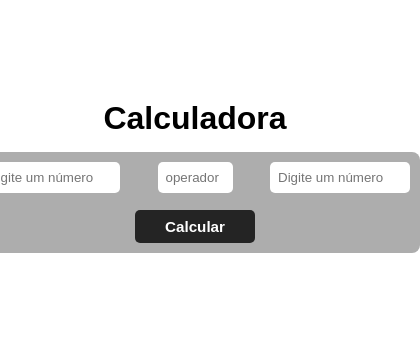
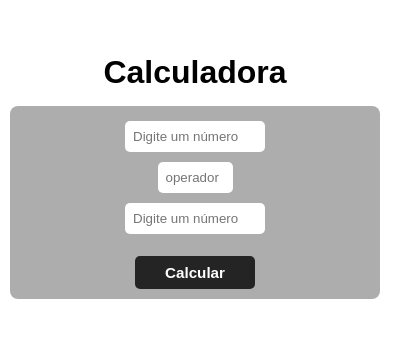
Before and after one commit to osnymeneses/calculadora-simples, a plain HTML site: page index.html in a window 390 px wide. Shown: the part 231-568 px from the top of the page, 420 px wide, since content can reach past the window. Drawn offline with Linux system fonts and the light colour scheme.

Commit message:
Calculadora Simples

```diff
--- a/styles.css
+++ b/styles.css
@@ -94,3 +94,65 @@ p {
     font-size: 1.1em;
     font-weight: bold;
 }
+
+@media screen and (max-width: 505px) {
+    body{
+        padding: 10px;
+    }
+
+    section {
+        width: 100%;
+    }
+
+    .form-container {
+        width: 100%;
+        align-items: center;
+        flex-direction: column;
+    }
+
+    .form-container input {
+        margin: 5px;
+
+    }
+
+    .resultado {
+        width: 100%;
+        padding: 5px;
+        margin: 10px 0;
+    }
+}
+
+
+/*
+@media screen and (max-width: 425px) {
+    body{
+        flex-wrap: wrap;
+    }
+
+    .form-container {
+        display: flex;
+        flex-wrap: wrap;
+        flex-direction: column;
+    }
+
+    .form-container input {
+        padding: 8px;
+        outline: none;
+        border: none;
+        border-radius: 5px;
+
+    }
+
+    #number1 {
+        width: 100%;
+    }
+
+    #operacao {
+        width: 100%;
+    }
+
+    #number2 {
+        width: 100%;
+    }
+}
+*/
```
